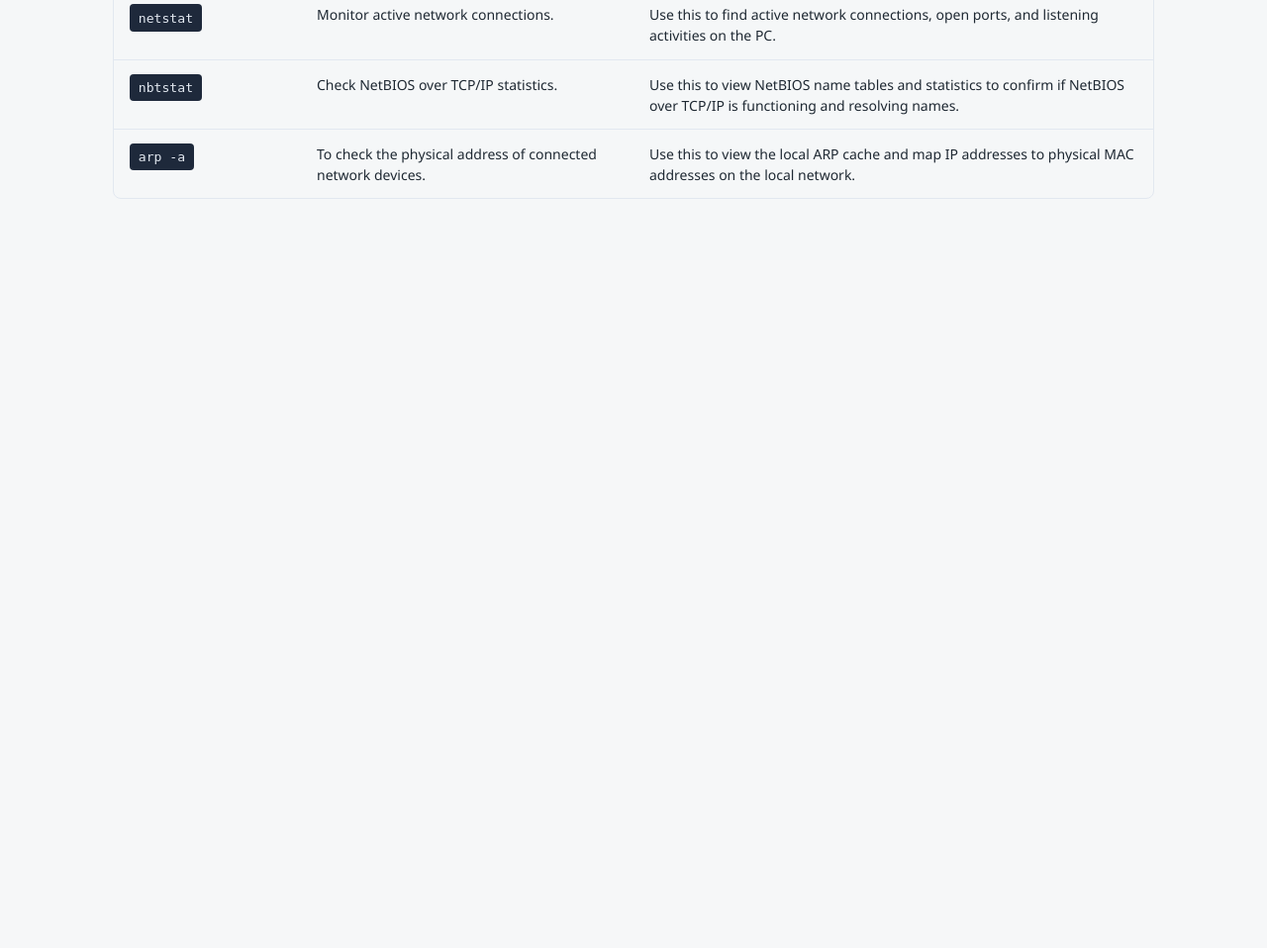
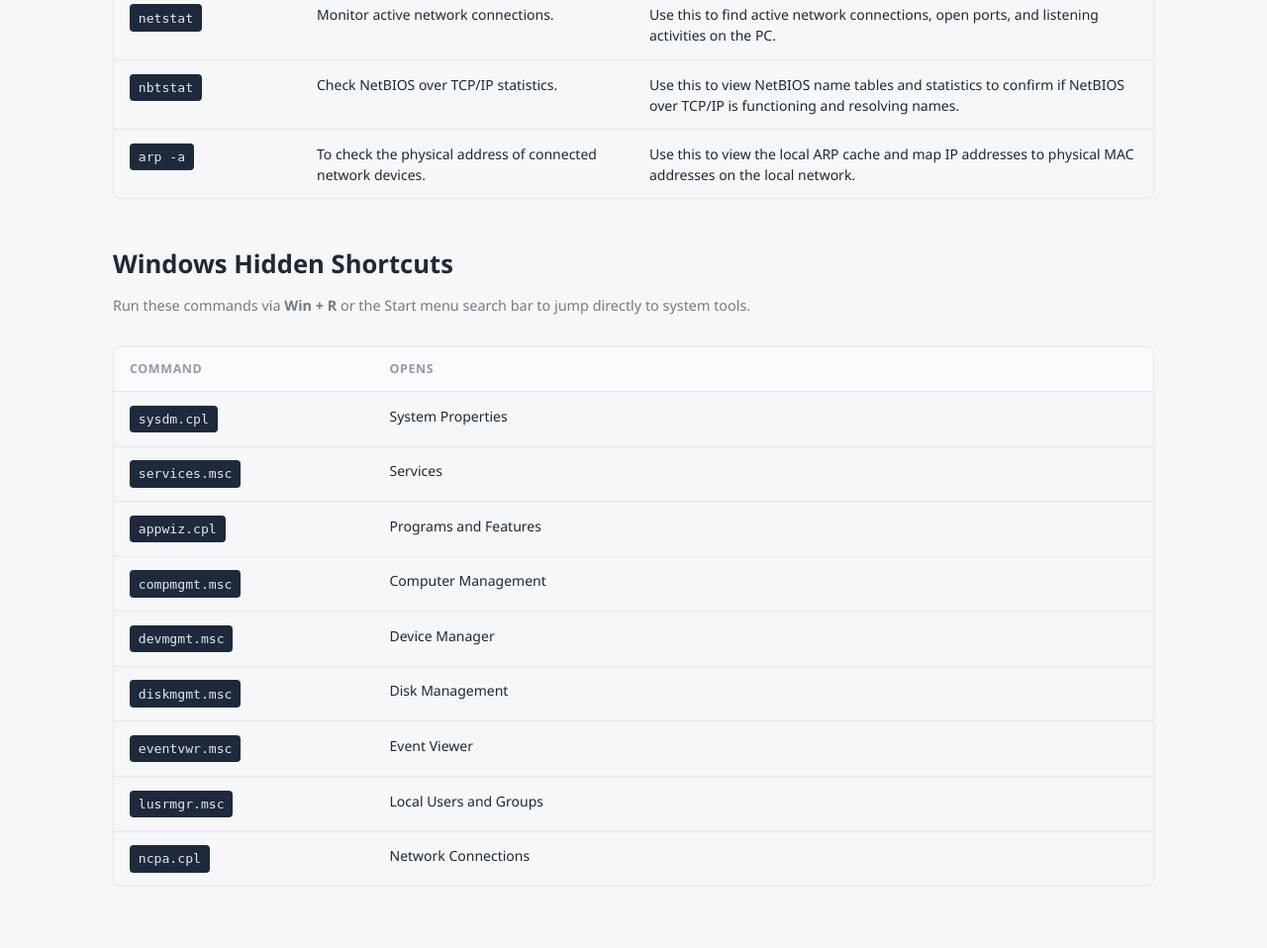
Before and after one commit to heelstriker/virtualhelpdesk, a Flask app: page /cmd_reference in a window 1280 px wide. Shown: the part 1163-2121 px from the top of the page at 99% size. Before the commit the page ends 1364 px from the top, so only its background shows below. Run offline with Flask 3, Linux system fonts and the light colour scheme.

Commit message:
udpate CMD list

```diff
--- a/templates/cmd_reference.html
+++ b/templates/cmd_reference.html
@@ -140,5 +140,44 @@
     </table>
   </div>
 
+  <!-- Windows Hidden Shortcuts -->
+  <div class="cmd-header" style="margin-top: 3rem;">
+    <h1>Windows Hidden Shortcuts</h1>
+    <p>Run these commands via <strong>Win + R</strong> or the Start menu search bar to jump directly to system tools.</p>
+  </div>
+
+  <div class="cmd-table-wrapper">
+    <table class="cmd-table">
+      <thead>
+        <tr>
+          <th style="width: 25%;">Command</th>
+          <th style="width: 75%;">Opens</th>
+        </tr>
+      </thead>
+      <tbody>
+
+        {% set shortcuts = [
+          ("sysdm.cpl",     "System Properties"),
+          ("services.msc",  "Services"),
+          ("appwiz.cpl",    "Programs and Features"),
+          ("compmgmt.msc",  "Computer Management"),
+          ("devmgmt.msc",   "Device Manager"),
+          ("diskmgmt.msc",  "Disk Management"),
+          ("eventvwr.msc",  "Event Viewer"),
+          ("lusrmgr.msc",   "Local Users and Groups"),
+          ("ncpa.cpl",      "Network Connections"),
+        ] %}
+
+        {% for cmd, opens in shortcuts %}
+        <tr>
+          <td><span class="cmd-badge">{{ cmd }}</span></td>
+          <td>{{ opens }}</td>
+        </tr>
+        {% endfor %}
+
+      </tbody>
+    </table>
+  </div>
+
 </div>
 {% endblock %}
```
